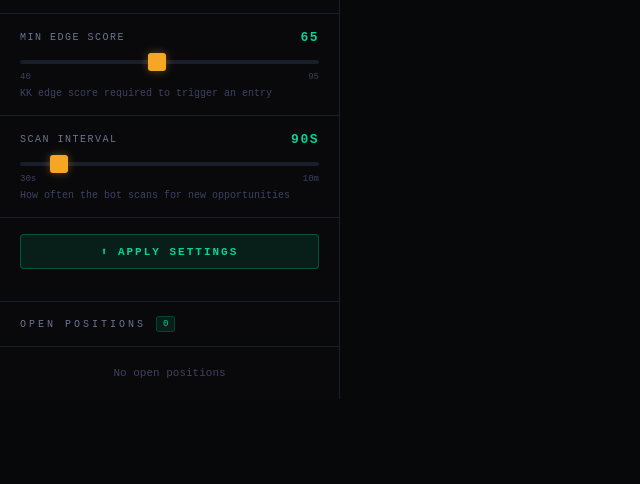
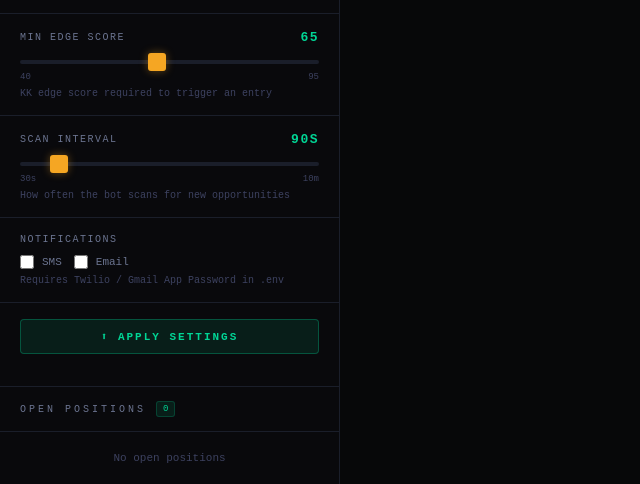
Before and after one commit to papjamzzz/kalshi-trader, a Flask app: page / in a window 1280 px wide. Shown: the part 836-1320 px from the top of the page, without its empty margins (0-640 px from the left). Before the commit the page ends 1235 px from the top, so only its background shows below. Run offline with Flask 3, Linux system fonts and the light colour scheme; data that the repository does not hold is empty.

Commit message:
Add SMS/email notification toggles to fader board

```diff
--- a/templates/index.html
+++ b/templates/index.html
@@ -751,6 +751,24 @@
       <div class="fader-desc">How often the bot scans for new opportunities</div>
     </div>
 
+    <!-- Notification toggles -->
+    <div class="fader-strip">
+      <div class="fader-name" style="margin-bottom:10px">Notifications</div>
+      <div style="display:flex;gap:12px">
+        <label style="display:flex;align-items:center;gap:8px;cursor:pointer">
+          <input type="checkbox" id="toggle-sms" onchange="pendingSettings.notify_sms=this.checked"
+                 style="accent-color:var(--green);width:14px;height:14px">
+          <span style="font-size:11px;color:var(--muted)">SMS</span>
+        </label>
+        <label style="display:flex;align-items:center;gap:8px;cursor:pointer">
+          <input type="checkbox" id="toggle-email" onchange="pendingSettings.notify_email=this.checked"
+                 style="accent-color:var(--green);width:14px;height:14px">
+          <span style="font-size:11px;color:var(--muted)">Email</span>
+        </label>
+      </div>
+      <div class="fader-desc">Requires Twilio / Gmail App Password in .env</div>
+    </div>
+
     <button id="btn-save-settings" onclick="saveSettings()">⬆ APPLY SETTINGS</button>
     <div id="save-feedback"></div>
 
@@ -957,6 +975,11 @@ function syncFaders(s) {
     document.getElementById('fader-scan').value = s.scan_interval;
     document.getElementById('val-scan').textContent = s.scan_interval + 's';
   }
+  // notification toggles
+  if (s.notify_sms !== undefined)
+    document.getElementById('toggle-sms').checked = s.notify_sms;
+  if (s.notify_email !== undefined)
+    document.getElementById('toggle-email').checked = s.notify_email;
 }
 
 // ── Positions list ────────────────────────────────────────────────────────────
--- a/trader.py
+++ b/trader.py
@@ -32,6 +32,8 @@ DEFAULT_SETTINGS = {
     "stop_loss_pct":   20.0,    # % loss to exit
     "min_edge_score":  65.0,    # KK edge score threshold (0–100)
     "scan_interval":   90,      # seconds between scans
+    "notify_sms":      True,    # send SMS on trades
+    "notify_email":    True,    # send email on trades
 }
 
 SETTINGS_FILE = "settings.json"
@@ -303,7 +305,8 @@ class TradingEngine:
             trade_entry = {**position, "event": "buy", "pnl": 0}
             self._record_trade(trade_entry)
 
-            notifier.notify_buy(ticker, side, count, entry_price, actual_cost)
+            if self.settings.get("notify_sms") or self.settings.get("notify_email"):
+                notifier.notify_buy(ticker, side, count, entry_price, actual_cost)
             self._status_msg = f"Entered {ticker} {side.upper()} @ {entry_price}¢"
 
         except Exception as e:
@@ -410,23 +413,25 @@ class TradingEngine:
         }
         self._record_trade(trade_record)
 
-        if pnl_dollars >= 0:
-            notifier.notify_profit(
-                ticker, side, count, entry, exit_price,
-                round(pnl_dollars, 2), round(pnl_pct, 1),
-                round(self._daily_pnl, 2), self._wins, self._losses
-            )
-        else:
-            notifier.notify_loss(
-                ticker, side, count, entry, exit_price,
-                round(abs(pnl_dollars), 2), round(abs(pnl_pct), 1),
-                round(self._daily_pnl, 2)
-            )
+        if self.settings.get("notify_sms") or self.settings.get("notify_email"):
+            if pnl_dollars >= 0:
+                notifier.notify_profit(
+                    ticker, side, count, entry, exit_price,
+                    round(pnl_dollars, 2), round(pnl_pct, 1),
+                    round(self._daily_pnl, 2), self._wins, self._losses
+                )
+            else:
+                notifier.notify_loss(
+                    ticker, side, count, entry, exit_price,
+                    round(abs(pnl_dollars), 2), round(abs(pnl_pct), 1),
+                    round(self._daily_pnl, 2)
+                )
 
         # Check daily limit after recording
         if self._daily_limit_hit():
             cap = self.settings.get("daily_loss_cap", 50.0)
-            notifier.notify_daily_limit(cap, abs(self._daily_pnl))
+            if self.settings.get("notify_sms") or self.settings.get("notify_email"):
+                notifier.notify_daily_limit(cap, abs(self._daily_pnl))
             self._status_msg = f"Paused — daily limit ${cap:.0f} hit"
 
     # ── API Response Helpers ──────────────────────────────────────────────────
```
